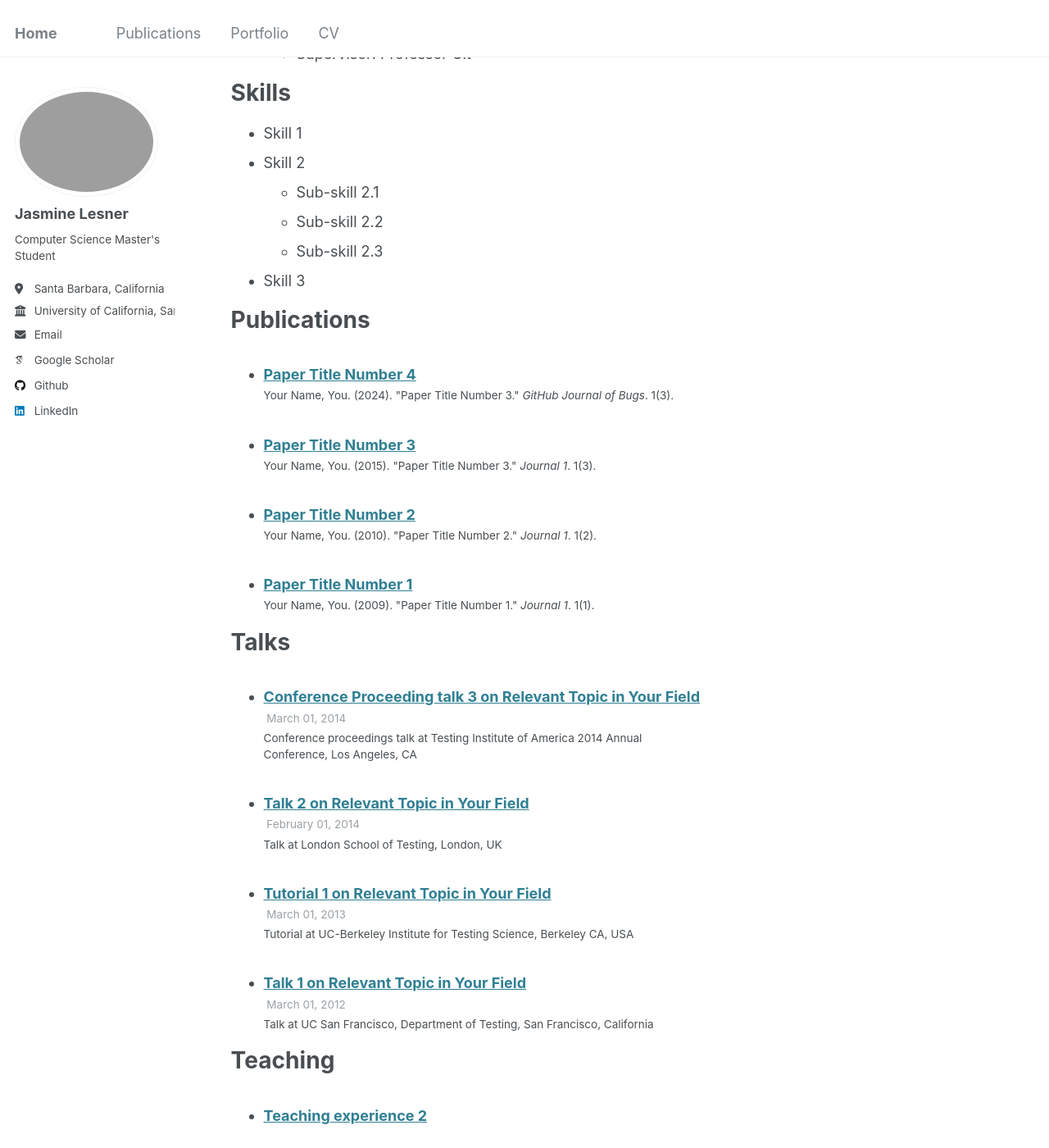
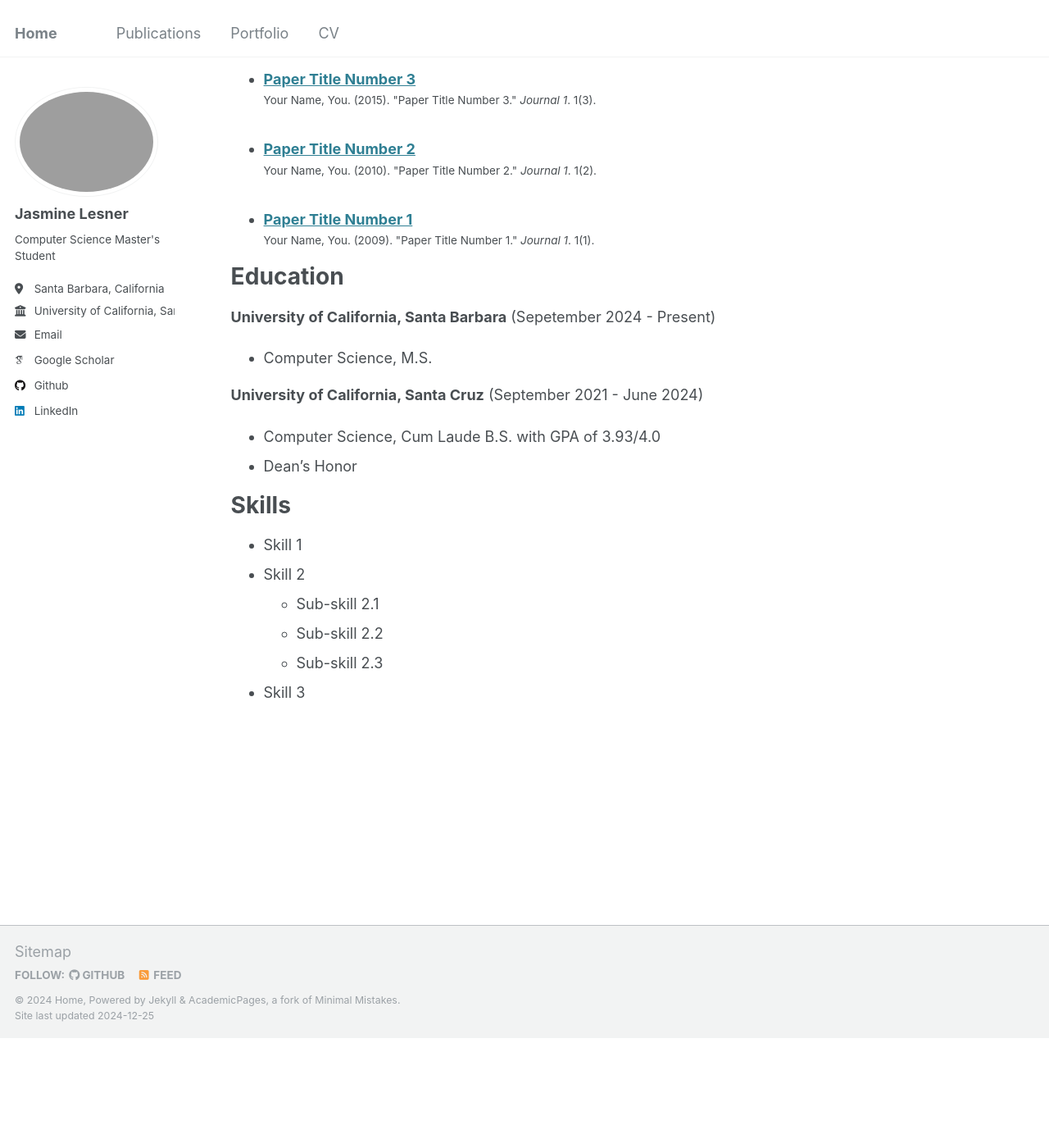
Before and after one commit to jlesner/jlesner.github.io, a Jekyll site: the page built from _pages/cv.md, in a window 1280 px wide and 1400 px high, scrolled down 713 px. Shown: the whole window at 82% size. Built offline with Jekyll 4.4.1, drawn with Linux system fonts in a browser that asks for light colours; some web fonts are replaced; after the commit the page ends 1980 px from its top, so only the background shows below that; some of the changed text lies outside the part shown.

```diff
--- a/_pages/cv.md
+++ b/_pages/cv.md
@@ -9,13 +9,7 @@ redirect_from:
 
 {% include base_path %}
 
-Education
-======
-* Ph.D in Version Control Theory, GitHub University, 2018 (expected)
-* M.S. in Jekyll, GitHub University, 2014
-* B.S. in GitHub, GitHub University, 2012
-
-Work experience
+Experience
 ======
 * Spring 2024: Academic Pages Collaborator
   * Github University
@@ -32,6 +26,21 @@ Work experience
   * Duties included: Tagging issues
   * Supervisor: Professor Git
 
+Publications
+======
+  <ul>{% for post in site.publications reversed %}
+    {% include archive-single-cv.html %}
+  {% endfor %}</ul>
+
+Education
+======
+**University of California, Santa Barbara** (Sepetember 2024 - Present)
+* Computer Science, M.S.
+
+**University of California, Santa Cruz** (September 2021 - June 2024)
+* Computer Science, Cum Laude B.S. with GPA of 3.93/4.0
+* Dean's Honor
+
 Skills
 ======
 * Skill 1
@@ -40,25 +49,3 @@ Skills
   * Sub-skill 2.2
   * Sub-skill 2.3
 * Skill 3
-
-Publications
-======
-  <ul>{% for post in site.publications reversed %}
-    {% include archive-single-cv.html %}
-  {% endfor %}</ul>
-
-Talks
-======
-  <ul>{% for post in site.talks reversed %}
-    {% include archive-single-talk-cv.html  %}
-  {% endfor %}</ul>
-
-Teaching
-======
-  <ul>{% for post in site.teaching reversed %}
-    {% include archive-single-cv.html %}
-  {% endfor %}</ul>
-
-Service and leadership
-======
-* Currently signed in to 43 different slack teams
```
Also changed, not shown: _pages/about.md (+1 -1 lines), 1 other file.
